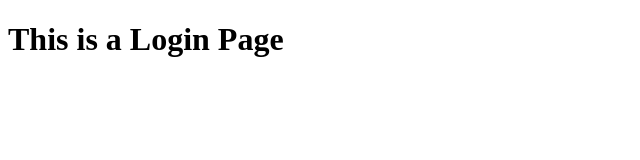
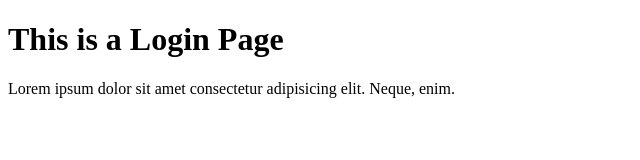
Before and after one commit to Saket-Rama/Git_Learning_Repo, a plain HTML site: page login.html in a window 1280 px wide. Shown: the whole page, without its empty margins (0-640 px from the left). Drawn offline with Linux system fonts and the light colour scheme.

Commit message:
New Login Page Commit

```diff
--- a/login.html
+++ b/login.html
@@ -7,5 +7,8 @@
 </head>
 <body>
     <h1>This is a Login Page</h1>
+    <p>
+        Lorem ipsum dolor sit amet consectetur adipisicing elit. Neque, enim.
+    </p>
 </body>
 </html>
```
